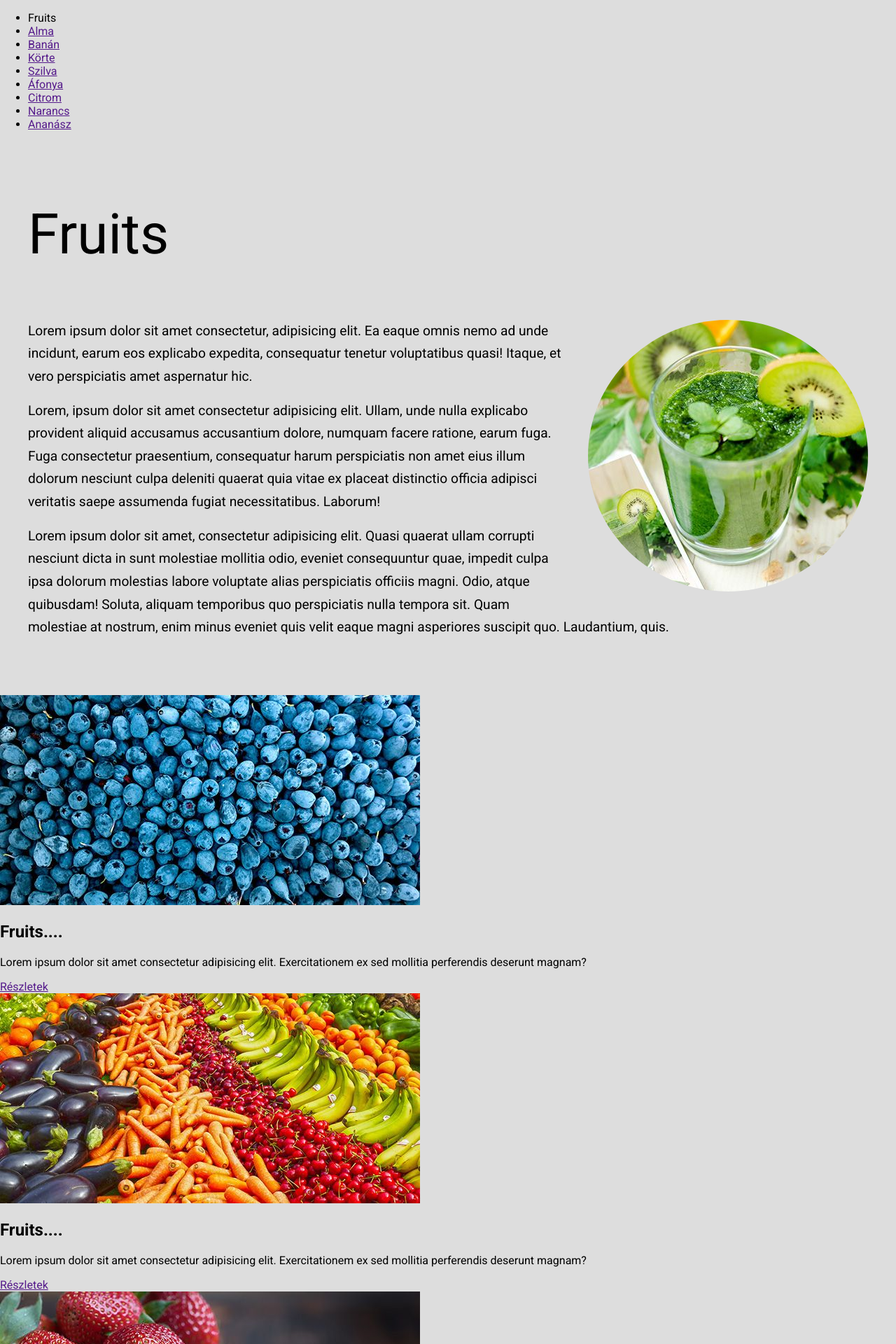
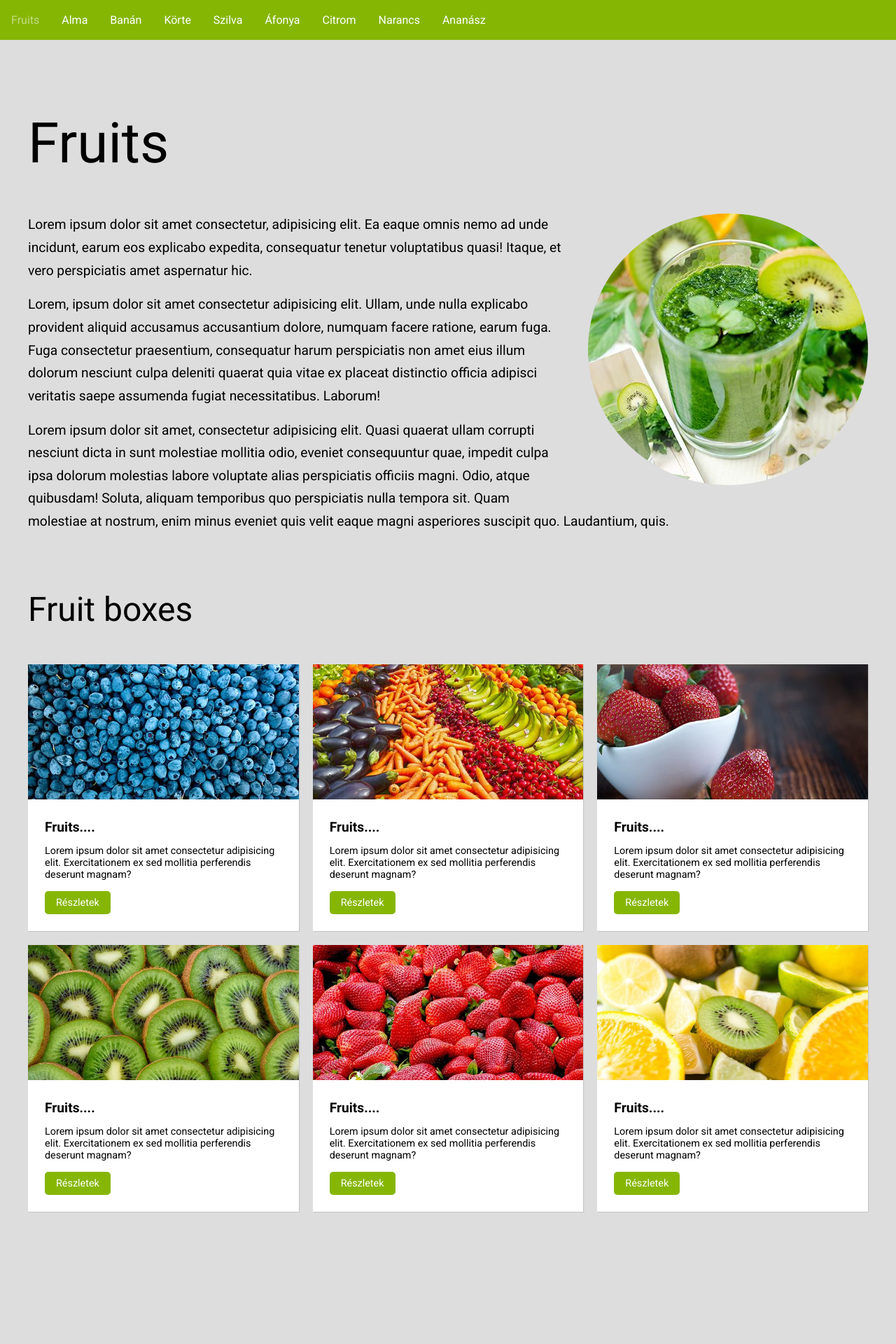
Before and after one commit to nuberi/nuberi.github.io, a PHP site: page /ital.html in a window 1280 px wide. Shown: the top 1920 px of the page at 70% size. After the commit the page ends 1732 px from the top, so only its background shows below. Run offline with PHP 8.4, Linux system fonts and the light colour scheme.

Commit message:
ital.html és ital.css elkészült minta oldal validálást követően

```diff
--- a/css/ital-styles.css
+++ b/css/ital-styles.css
@@ -11,6 +11,47 @@ body{
     background:#ddd;
 
 }
+img {
+    max-width: 100%;
+}
+h2{
+    font-size: 3rem;
+    font-weight: 300;
+}
+nav{
+    background: #86b604;
+    position: sticky;
+    top:0;
+}
+nav ul {
+    margin: 0;
+    padding: 0;
+    list-style: none;
+
+}
+nav ul li{
+    float: left;
+
+}
+nav::after{
+    content:'';
+    clear:both;
+    display: table;
+}
+nav a {
+    display: block;
+    text-decoration: none;
+    color: white;
+    padding: 1.2rem 1rem;
+}
+nav a:hover{
+    background: rgba(0,0,0,.1) ;
+}
+.navigation li:first-child{
+    padding:1.2rem 1rem ;
+    color: rgba(255,255,255,.5);
+}
+
 .wrapper{
     max-width: 1200px;
     margin: 0 auto;
@@ -21,14 +62,116 @@ body{
     font-size: 1.2rem;
     margin: 5rem 0;
 }
-.intro p{
-    margin: 0 0 1rem 0;
-}
 .intro img{
     float: right;
     margin: 0 0 2rem 2rem;
     border-radius: 50%;
-}.intro h1{
+}
+@media (max-width:800px){
+    .intro{
+        margin: 2rem 0;
+    }
+    .intro img{
+        max-width: 200px;
+    }
+}
+@media (max-width:480px){
+    .intro img{
+        display: block;
+        float: none;
+        margin: 11px auto ;
+
+    }
+}
+.intro p{
+    margin: 0 0 1rem 0;
+}
+
+.intro h1{
     font-weight: 100;
     font-size: 5rem;
+    margin: 0 0 2rem 0;
 }
+.box-wrapper{
+    display: flex;
+    flex-flow: row wrap;
+    margin: 0 -10px;
+}
+.box{
+flex: 1;
+margin: 10px;
+min-width: 300px;
+background: white;
+box-shadow: 1px 1px 1px rgba(0,0,0,.1);
+}
+.box-content{
+    padding: 1.5rem;
+    font-size: 0.9rem;
+}
+.box h3{
+    margin:0;
+    font-size: 1.2rem;
+}
+.btn{
+    display: inline-block;
+    padding: .5rem 1rem;
+    background: #86b604;
+    color:white;
+    text-decoration: none;
+    border-radius: 5px ;
+}
+.mobile-menu-button{
+    width: 50px;
+    display: block;
+    float: right;
+    border: 1px solid rgba(255,255,255,.5);
+    padding: 10px;
+    margin: 7px 5px 0 0;
+    display: none;
+}
+.mobile-menu-button span{
+    display: block;
+    height: 4px;
+    background:white;
+    margin: 0 0 5px 0;
+    border-radius: 2px;
+}
+.mobile-menu-button span:last-of-type{
+    margin: 0;
+}
+.mobile-menu-button + input[type="checkbox"]{
+display: none;
+}
+.mobile-menu-button + input[type="checkbox"]:checked~ .navigation li:not(:first-child){
+    display: block;
+}
+@media(max-width:800px){
+    .mobile-menu-button{
+        display: block;
+    }
+    .navigation li:not(:first-child){
+    display: none;
+    }
+    .navigation li{
+        float: none;
+        border-top: 1px solid rgba(0,0,0,.2);
+
+    }
+    .navigation a{
+        padding: 0.8rem 1rem;
+    }
+}
+@media print{
+        nav{
+            display:none;
+        }
+        .intro{
+            margin-top: 0;
+        }
+        .intro h1{
+            line-height: 1;
+        }
+        .intro img{
+            display: none;
+        }
+ }
--- a/deszertek.html
+++ b/deszertek.html
@@ -10,6 +10,7 @@
 </head>
 <body>
     <nav>
+
         <ul>
             <li><a href="recept.html">Főoldal</a></li>
             <li class="has-submenu">
@@ -17,7 +18,7 @@
                 <ul class="submenu">
                     <li><a href="">Alkoholmentes</a></li>
                    <li> <a href="">Alkohol tartalmú</a></li>
-                    <li><a href="">Fittness</a></li>
+                    <li><a href="ital.html">Fittness</a></li>
                 </ul>
             </li>
             <li><a href="">Sütemények</a></li>
--- a/ital.html
+++ b/ital.html
@@ -5,14 +5,20 @@
     <meta charset="UTF-8">
     <meta http-equiv="X-UA-Compatible" content="IE=edge">
     <meta name="viewport" content="width=device-width, initial-scale=1.0">
-    <link rel="stylesheet" type="text/css" href="css\ital-styles.css">
-    <link rel="icon" type="image/png" href="pics\recept-pics\ital-pics\favicon.png">
+    <link rel="stylesheet" type="text/css" href="css/ital-styles.css">
+    <link rel="icon" type="image/png" href="pics/recept-pics/ital-pics/favicon.png">
     <title>Italok</title>
 </head>
 
 <body>
     <nav>
-        <ul>
+        <label for="mobile-menu" class="mobile-menu-button">
+            <span></span>
+            <span></span>
+            <span></span>
+        </label>
+        <input type="checkbox" id="mobile-menu">
+        <ul class="navigation">
             <li>Fruits</li>
             <li><a href="">Alma</a></li>
             <li><a href="">Banán</a></li>
@@ -27,59 +33,82 @@
     <div class="wrapper">
         <div class="intro">
             <h1>Fruits</h1>
-            <img src="pics\recept-pics\ital-pics\intro.jpg" alt="intro">
-            <p>Lorem ipsum dolor sit amet consectetur, adipisicing elit. Ea eaque omnis nemo ad unde incidunt, earum eos explicabo expedita, consequatur tenetur voluptatibus quasi! Itaque, et vero perspiciatis amet aspernatur hic.</p>
-            <p>Lorem, ipsum dolor sit amet consectetur adipisicing elit. Ullam, unde nulla explicabo provident aliquid accusamus accusantium dolore, numquam facere ratione, earum fuga. Fuga consectetur praesentium, consequatur harum perspiciatis non amet eius illum dolorum nesciunt culpa deleniti quaerat quia vitae ex placeat distinctio officia adipisci veritatis saepe assumenda fugiat necessitatibus. Laborum!</p>
-            <p>Lorem ipsum dolor sit amet, consectetur adipisicing elit. Quasi quaerat ullam corrupti nesciunt dicta in sunt molestiae mollitia odio, eveniet consequuntur quae, impedit culpa ipsa dolorum molestias labore voluptate alias perspiciatis officiis magni. Odio, atque quibusdam! Soluta, aliquam temporibus quo perspiciatis nulla tempora sit. Quam molestiae at nostrum, enim minus eveniet quis velit eaque magni asperiores suscipit quo. Laudantium, quis.</p>
+            <img src="pics/recept-pics/ital-pics/intro.jpg" alt="intro">
+            <p>Lorem ipsum dolor sit amet consectetur, adipisicing elit. Ea eaque omnis nemo ad unde incidunt, earum eos
+                explicabo expedita, consequatur tenetur voluptatibus quasi! Itaque, et vero perspiciatis amet aspernatur
+                hic.</p>
+            <p>Lorem, ipsum dolor sit amet consectetur adipisicing elit. Ullam, unde nulla explicabo provident aliquid
+                accusamus accusantium dolore, numquam facere ratione, earum fuga. Fuga consectetur praesentium,
+                consequatur harum perspiciatis non amet eius illum dolorum nesciunt culpa deleniti quaerat quia vitae ex
+                placeat distinctio officia adipisci veritatis saepe assumenda fugiat necessitatibus. Laborum!</p>
+            <p>Lorem ipsum dolor sit amet, consectetur adipisicing elit. Quasi quaerat ullam corrupti nesciunt dicta in
+                sunt molestiae mollitia odio, eveniet consequuntur quae, impedit culpa ipsa dolorum molestias labore
+                voluptate alias perspiciatis officiis magni. Odio, atque quibusdam! Soluta, aliquam temporibus quo
+                perspiciatis nulla tempora sit. Quam molestiae at nostrum, enim minus eveniet quis velit eaque magni
+                asperiores suscipit quo. Laudantium, quis.</p>
         </div>
-    </div>
+        <h2>Fruit boxes</h2>
+
         <div class="box-wrapper">
             <div class="box">
-            <img src="pics\recept-pics\ital-pics\image1.jpg" alt="">
+                <img src="pics/recept-pics/ital-pics/image1.jpg" alt="">
                 <div class="box-content">
-            <h2>Fruits....</h2>
-            <p>Lorem ipsum dolor sit amet consectetur adipisicing elit. Exercitationem ex sed mollitia perferendis deserunt magnam?</p>
+                    <h3>Fruits....</h3>
+                    <p>Lorem ipsum dolor sit amet consectetur adipisicing elit. Exercitationem ex sed mollitia
+                        perferendis
+                        deserunt magnam?</p>
                     <a class="btn" href="">Részletek</a>
                 </div>
             </div>
             <div class="box">
-            <img src="pics\recept-pics\ital-pics\image2.jpg" alt="">
+                <img src="pics/recept-pics/ital-pics/image2.jpg" alt="">
                 <div class="box-content">
-            <h2>Fruits....</h2>
-            <p>Lorem ipsum dolor sit amet consectetur adipisicing elit. Exercitationem ex sed mollitia perferendis deserunt magnam?</p>
+                    <h3>Fruits....</h3>
+                    <p>Lorem ipsum dolor sit amet consectetur adipisicing elit. Exercitationem ex sed mollitia
+                        perferendis
+                        deserunt magnam?</p>
                     <a class="btn" href="">Részletek</a>
                 </div>
             </div>
             <div class="box">
-            <img src="pics\recept-pics\ital-pics\image3.jpg" alt="">
+                <img src="pics/recept-pics/ital-pics/image3.jpg" alt="">
                 <div class="box-content">
-            <h2>Fruits....</h2>
-            <p>Lorem ipsum dolor sit amet consectetur adipisicing elit. Exercitationem ex sed mollitia perferendis deserunt magnam?</p>
+                    <h3>Fruits....</h3>
+                    <p>Lorem ipsum dolor sit amet consectetur adipisicing elit. Exercitationem ex sed mollitia
+                        perferendis
+                        deserunt magnam?</p>
                     <a class="btn" href="">Részletek</a>
                 </div>
             </div>
             <div class="box">
-            <img src="pics\recept-pics\ital-pics\image4.jpg" alt="">
+                <img src="pics/recept-pics/ital-pics/image4.jpg" alt="">
                 <div class="box-content">
-            <h2>Fruits....</h2>
-            <p>Lorem ipsum dolor sit amet consectetur adipisicing elit. Exercitationem ex sed mollitia perferendis deserunt magnam?</p>
+                    <h3>Fruits....</h3>
+                    <p>Lorem ipsum dolor sit amet consectetur adipisicing elit. Exercitationem ex sed mollitia
+                        perferendis
+                        deserunt magnam?</p>
                     <a class="btn" href="">Részletek</a>
                 </div>
             </div>
             <div class="box">
-            <img src="pics\recept-pics\ital-pics\image5.jpg" alt="">
+                <img src="pics/recept-pics/ital-pics/image5.jpg" alt="">
                 <div class="box-content">
-            <h2>Fruits....</h2>
-            <p>Lorem ipsum dolor sit amet consectetur adipisicing elit. Exercitationem ex sed mollitia perferendis deserunt magnam?</p>
+                    <h3>Fruits....</h3>
+                    <p>Lorem ipsum dolor sit amet consectetur adipisicing elit. Exercitationem ex sed mollitia
+                        perferendis
+                        deserunt magnam?</p>
                     <a class="btn" href="">Részletek</a>
                 </div>
             </div>
             <div class="box">
-            <img src="pics\recept-pics\ital-pics\image6.jpg" alt="">
+                <img src="pics/recept-pics/ital-pics/image6.jpg" alt="">
                 <div class="box-content">
-            <h2>Fruits....</h2>
-            <p>Lorem ipsum dolor sit amet consectetur adipisicing elit. Exercitationem ex sed mollitia perferendis deserunt magnam?</p>
+                    <h3>Fruits....</h3>
+                    <p>Lorem ipsum dolor sit amet consectetur adipisicing elit. Exercitationem ex sed mollitia
+                        perferendis
+                        deserunt magnam?</p>
                     <a class="btn" href="">Részletek</a>
+                </div>
             </div>
         </div>
     </div>
```
Lines whose indentation alone changed are shown as unchanged.
